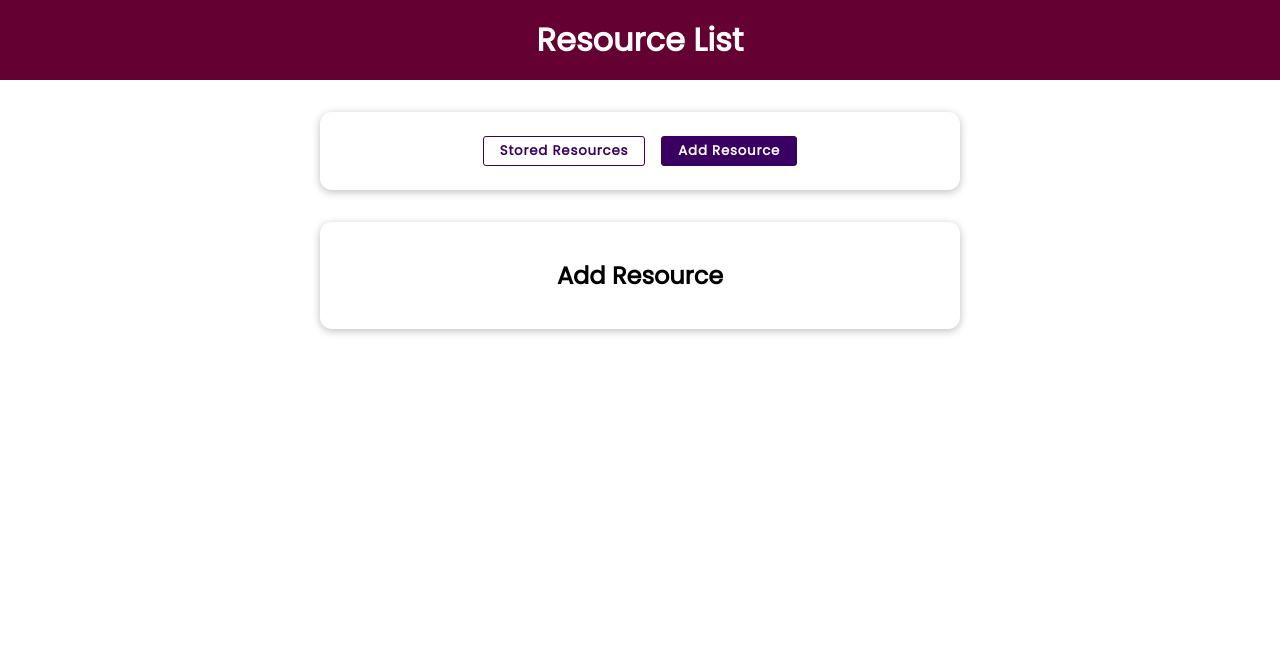
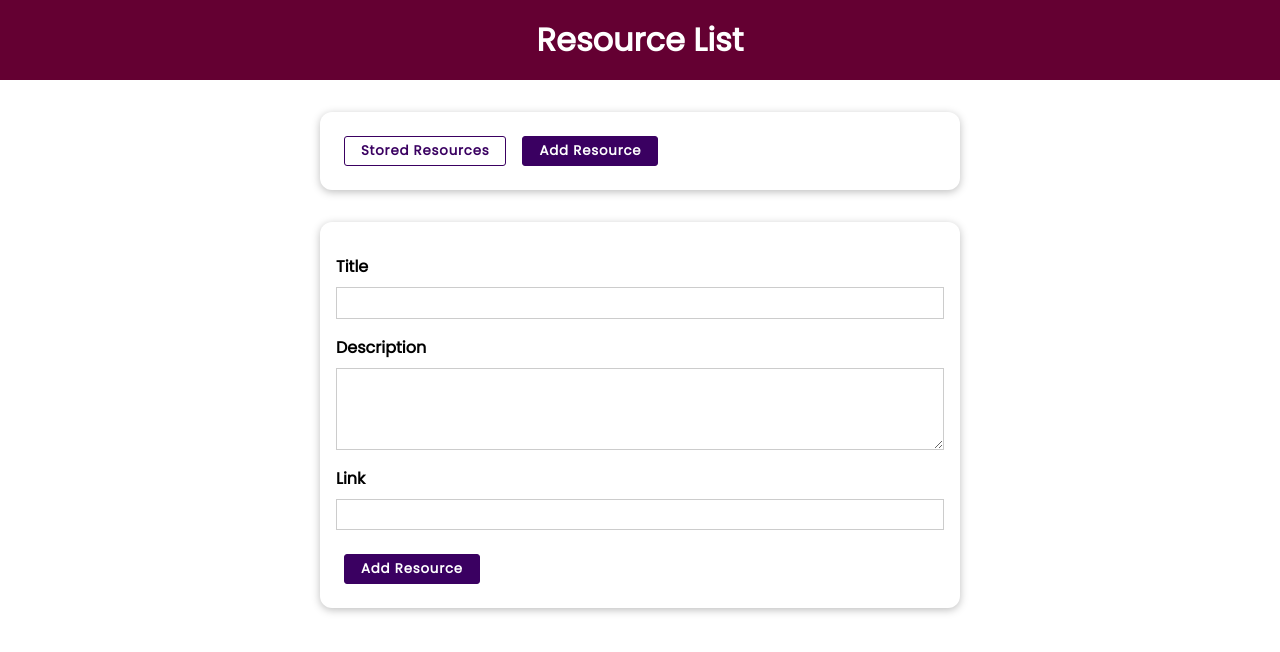
Before and after one commit to Vasanth1009/Vue-Course, a Vue app in the folder Advanced/Learning Resources App/: page / in a window 1280 px wide. Both pictures are taken after a click on the button "Add Resource". Shown: the top 652 px of the page. Built offline with nearby package versions, Linux system fonts and the light colour scheme.

Commit message:
NewResource Updated

```diff
--- a/Advanced/Learning Resources App/src/components/Resources/NewResource.vue
+++ b/Advanced/Learning Resources App/src/components/Resources/NewResource.vue
@@ -1,5 +1,49 @@
 <template>
     <base-card>
-        <h2>Add Resource</h2>
+        <form>
+            <div class="form-control">
+                <label for="title">Title</label>
+                <input id="title" name="title" type="text">
+            </div>
+            <div class="form-control">
+                <label for="description">Description</label>
+                <textarea id="description" name="description" rows="3"></textarea>
+            </div>
+            <div class="form-control">
+                <label for="link">Link</label>
+                <input id="link" name="link" type="url">
+            </div>
+            <div>
+                <base-button type="submit">Add Resource</base-button>
+            </div>
+        </form>
     </base-card>
 </template>
+
+<style scoped>
+label {
+  font-weight: bold;
+  display: block;
+  margin-bottom: 0.5rem;
+}
+
+input,
+textarea {
+  display: block;
+  width: 100%;
+  font: inherit;
+  padding: 0.15rem;
+  border: 1px solid #ccc;
+}
+
+input:focus,
+textarea:focus {
+  outline: none;
+  border-color: #3a0061;
+  background-color: #f7ebff;
+}
+
+.form-control {
+  margin: 1rem 0;
+}
+</style>
--- a/Advanced/Learning Resources App/src/components/Resources/TheResource.vue
+++ b/Advanced/Learning Resources App/src/components/Resources/TheResource.vue
@@ -1,9 +1,7 @@
 <template>
   <base-card>
-  <div>
     <base-button @click = "setTab('stored-resource')" :mode="switchStoredResource">Stored Resources</base-button>
     <base-button @click = "setTab('new-resource')" :mode="switchNewResource">Add Resource</base-button>
-  </div>
   </base-card>
   <component :is="selectedTab"></component>
 </template>
@@ -53,10 +51,3 @@
 
 }
 </script>
-
-<style scoped>
-div {
-    display: flex;
-    justify-content: center;
-}
-</style>
--- a/Advanced/Learning Resources App/src/components/UI/BaseButton.vue
+++ b/Advanced/Learning Resources App/src/components/UI/BaseButton.vue
@@ -1,10 +1,10 @@
 <template>
-    <button :type="type" :class="mode"><slot></slot></button>
+    <button :class="mode"><slot></slot></button>
 </template>
 
 <script>
 export default {
-    props: ['type', 'mode'],
+    props: ['mode'],
 }
 </script>
 
```
